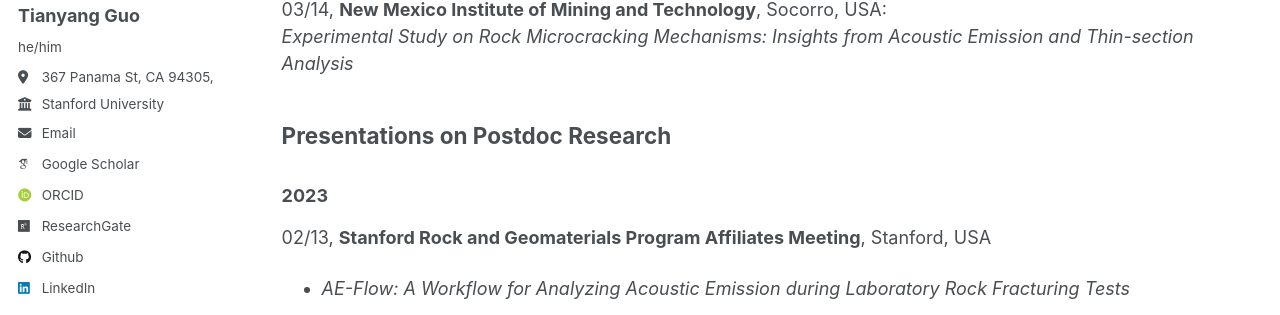
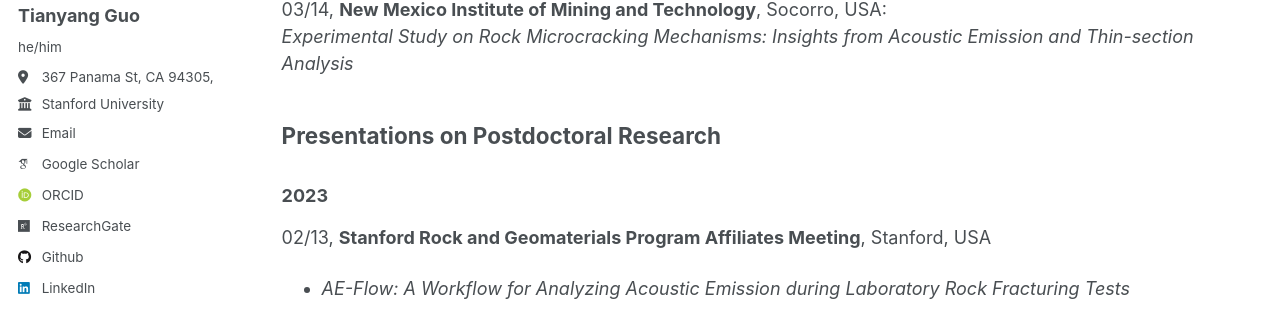
Before and after one commit to guotystanford/guotystanford.github.io, a Jekyll site: the page built from _pages/talks.md, in a window 1280 px wide and 900 px high. Shown: the part 286-601 px from the top of the window. Built offline with Jekyll 4.4.1, drawn with Linux system fonts in a browser that asks for light colours; some web fonts are replaced.

Commit message:
Update talks.md

```diff
--- a/_pages/talks.md
+++ b/_pages/talks.md
@@ -15,7 +15,7 @@ redirect_from:
 03/14, **New Mexico Institute of Mining and Technology**, Socorro, USA:
 <i>Experimental Study on Rock Microcracking Mechanisms: Insights from Acoustic Emission and Thin-section Analysis</i>
 
-## Presentations on Postdoc Research
+## Presentations on Postdoctoral Research
 ### 2023
 02/13, **Stanford Rock and Geomaterials Program Affiliates Meeting**, Stanford, USA
 * <i>AE-Flow: A Workflow for Analyzing Acoustic Emission during Laboratory Rock Fracturing Tests</i>
```
